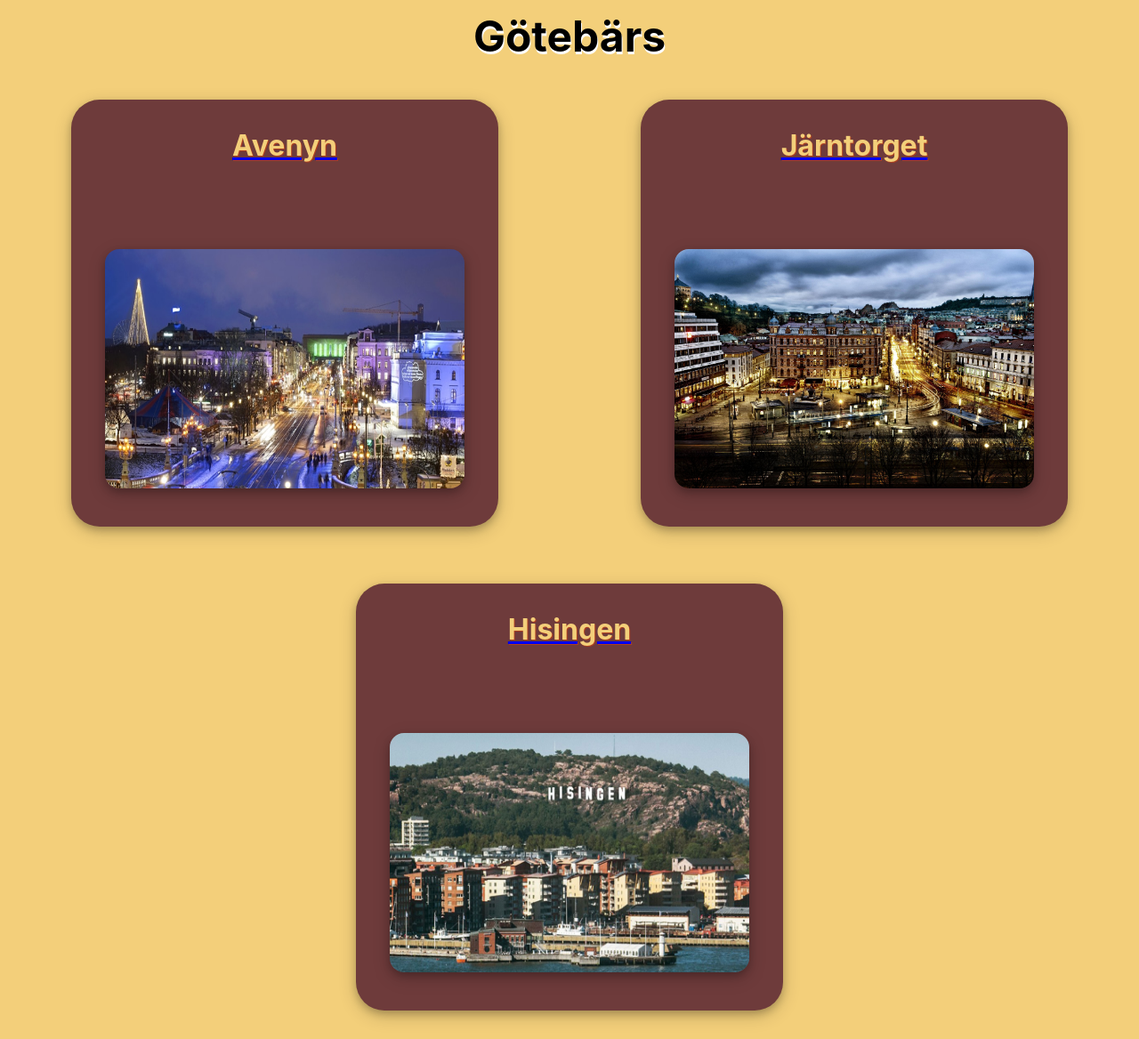
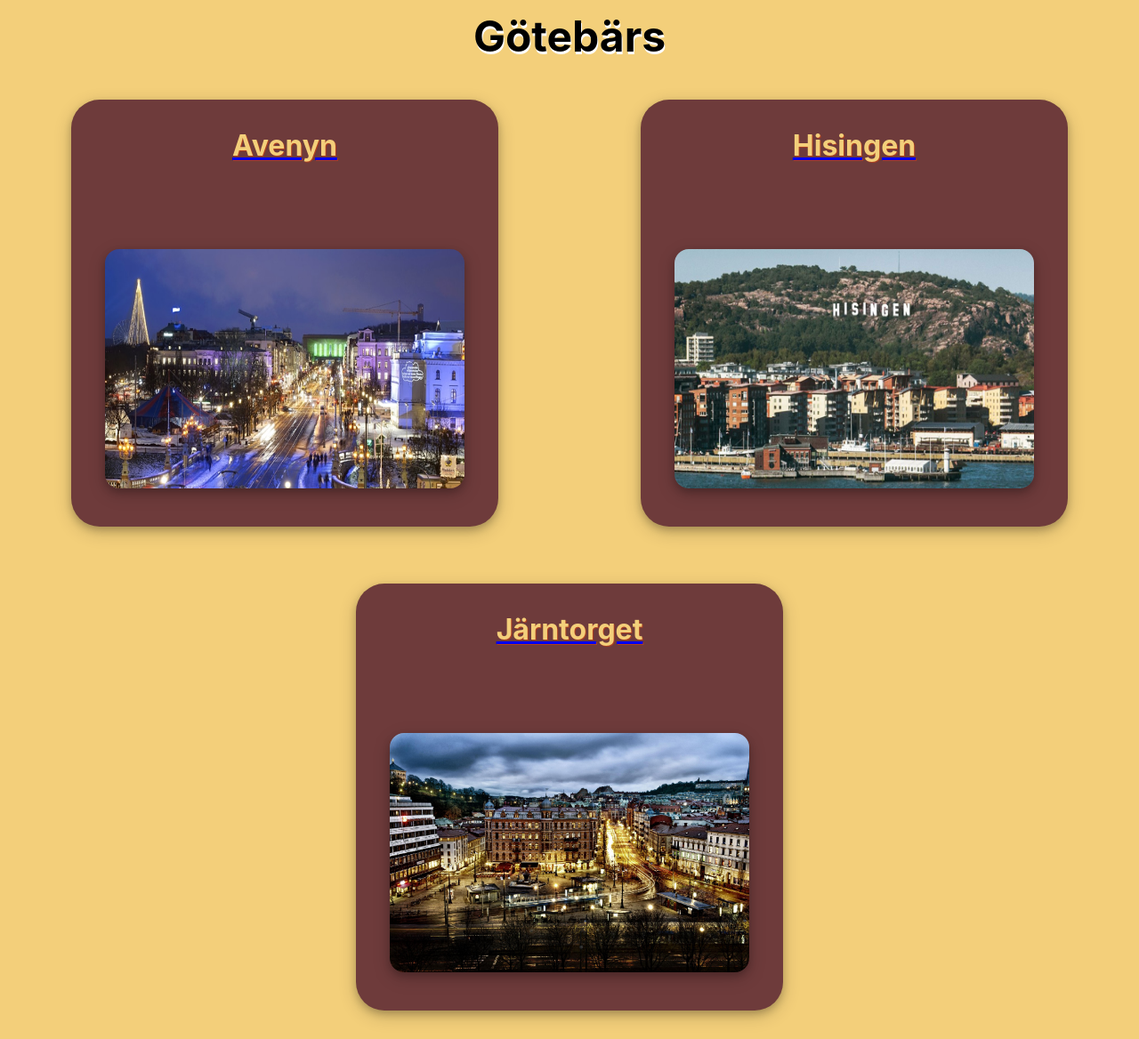
Before and after one commit to Browbeans/Project-PHO, a React (Create React App) app in the folder weather-app/: page / in a window 1280 px wide. Shown: the whole page at 89% size. Built offline with nearby package versions, Linux system fonts and the light colour scheme.

Commit message:
Add big big array

```diff
--- a/weather-app/src/components/MainContent.tsx
+++ b/weather-app/src/components/MainContent.tsx
@@ -18,20 +18,94 @@ import ContentItem from './ContentItem';
 
   }
 
-  const MainContent: React.FC<Props> = ()  => {
+const MainContent: React.FC<Props> = ()  => {
 
 
     // const jarntorget = ['Soho', 'Cafe-publik', 'Brygghuset', 'Hops']
     // const hisingen = ['Ölstugan', 'Kville-Biljard', 'Antibarbarus', 'Lindholmen-Streetfood']
 
-    const data = [
-      {area: 'Avenyn'},
-      {area: 'Järntorget'},
-      {area: 'Hisingen'}
-    ]
+const data = [
+  {
+    Area: 'Avenyn',
+    Bar: [
+        {
+          title: 'Yaki-da',
+          image: '',
+          info: 'fdsfsdfsdfsdfsdfsdf'
+        },
+        {
+          title: 'Lounge',
+          image: '',
+          info: 'fdsfsdfsdfsdfsdfsdf'
+        },
+        {
+          title: 'Hardrock-cafe',
+          image: '',
+          info: 'fdsfsdfsdfsdfsdfsdf'
+        },
+        {
+          title: 'Valand',
+          image: '',
+          info: 'fdsfsdfsdfsdfsdfsdf'
+        },
+      ],
+  },
+  {
+    Area: 'Hisingen',
+    Bar: [
+      {
+        title: 'Tullen',
+        image: '',
+        info: 'fdsfsdfsdfsdfsdfsdf'
+      },
+      {
+        title: 'Streetfood',
+        image: '',
+        info: 'fdsfsdfsdfsdfsdfsdf'
+      },
+      {
+        title: 'annat',
+        image: '',
+        info: 'fdsfsdfsdfsdfsdfsdf'
+      },
+      {
+        title: 'Valand',
+        image: '',
+        info: 'fdsfsdfsdfsdfsdfsdf'
+      },
+    ],
+  },
+  {
+    Area: 'Järntorget',
+    Bar: [
+      {
+        title: 'hisingen',
+        image: '',
+        info: 'fdsfsdfsdfsdfsdfsdf'
+      },
+      {
+        title: 'Lounge',
+        image: '',
+        info: 'fdsfsdfsdfsdfsdfsdf'
+      },
+      {
+        title: 'Hardrock-cafe',
+        image: '',
+        info: 'fdsfsdfsdfsdfsdfsdf'
+      },
+      {
+        title: 'Valand',
+        image: '',
+        info: 'fdsfsdfsdfsdfsdfsdf'
+      },
+    ],
+  }
+
+]
 
 
-    const avenyn = [ {
+    const avenyn = [
+      {
       title: 'Yaki-da',
       image: '',
       info: 'Lorem ipsum dolor, sit amet consectetur adipisicing elit. Ad excepturi vero accusamus harum labore itaque dicta cupiditate incidunt. Nisi repellat mollitia eligendi veniam saepe labore est! Voluptatibus officia saepe quidem!'
@@ -95,12 +169,17 @@ import ContentItem from './ContentItem';
     },
   ]
 
+  const test = data.map((value) => value.Bar)
+  const test2 = test.map((fsdf) => fsdf.map)
+  console.log()
+
     return (
       <div style={rootStyle}>
         <Switch>
             <Route exact path="/">
+
               {data.map((value) =>
-                  <ContentItem title={value.area} key={value.area}/>
+                  <ContentItem title={value.Area} key={value.Area}/>
               )}
             </Route>
 
```
